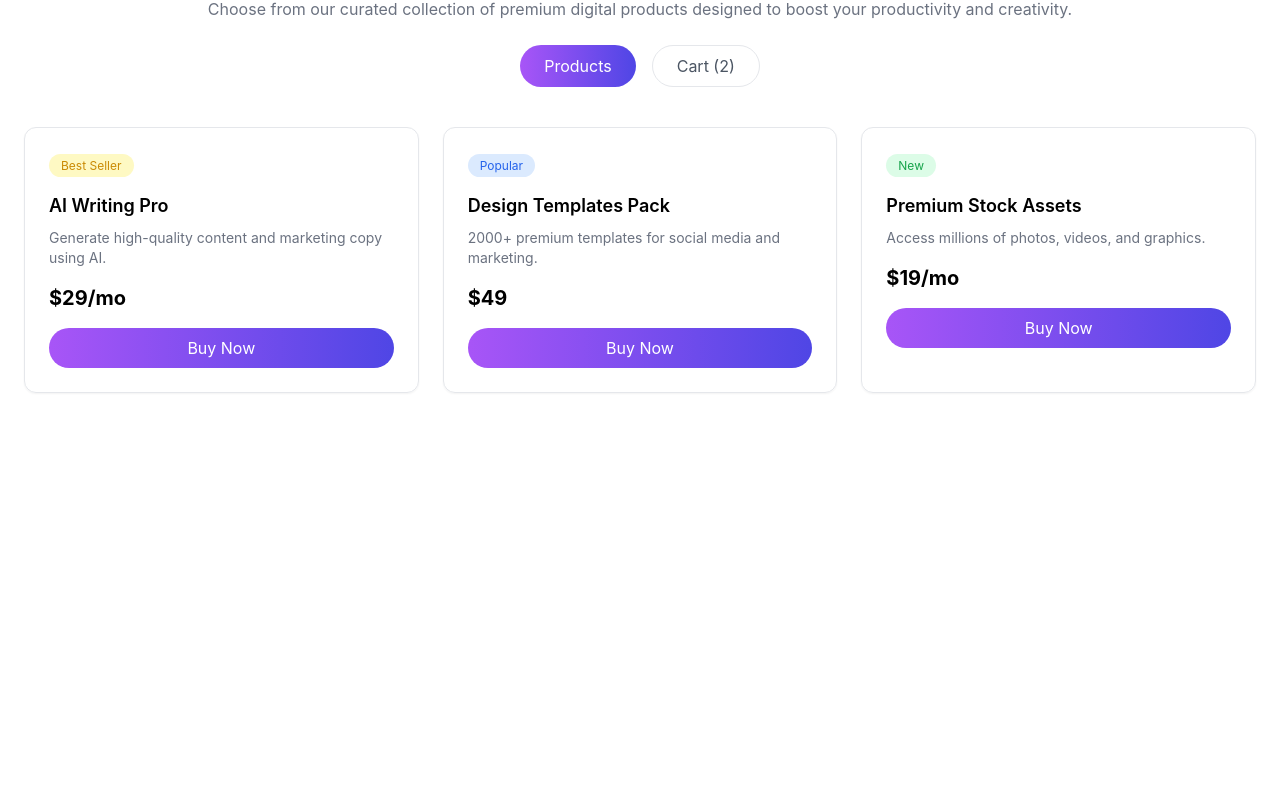
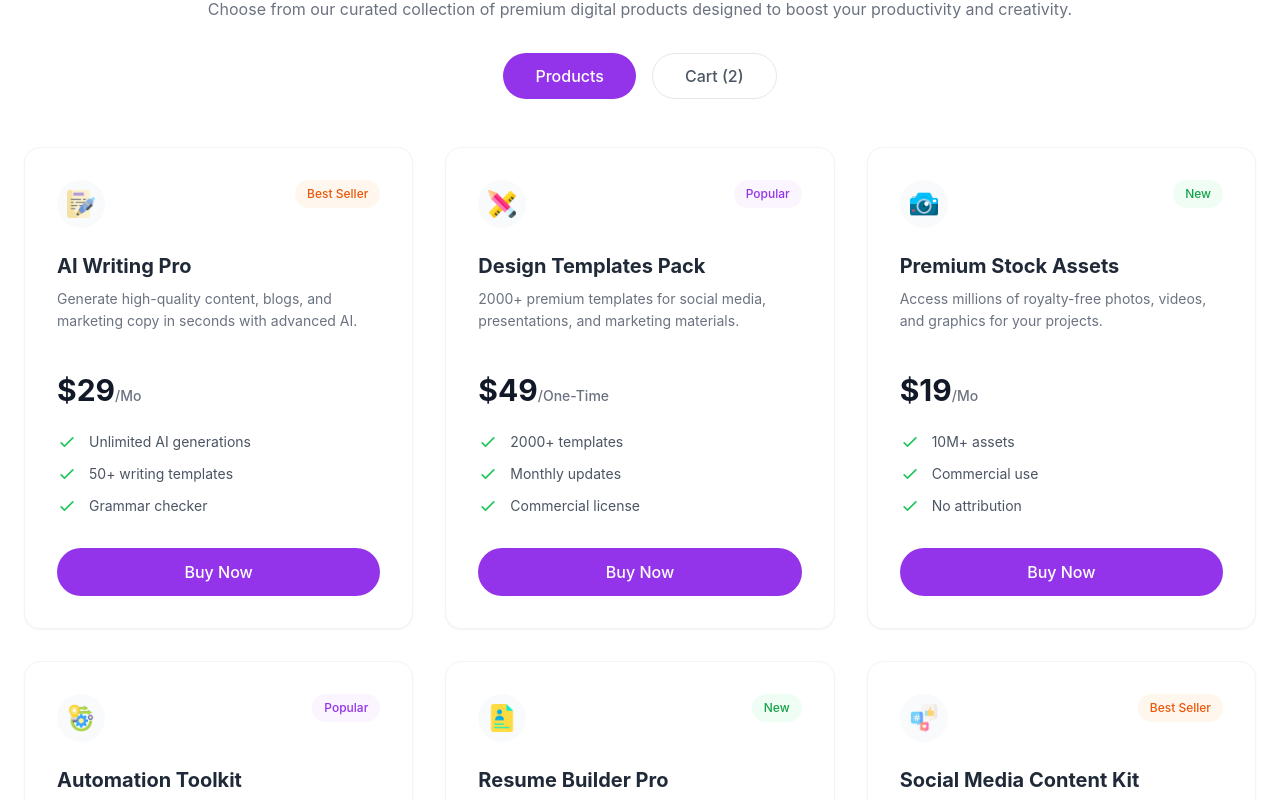
Before and after one commit to musfik070-gif/my-project, a React (Vite) app: page / in a window 1280 px wide. Shown: the part 1000-1800 px from the top of the page. Before the commit the page ends 1457 px from the top, so only its background shows below. Built offline with nearby package versions, Linux system fonts and the light colour scheme.

Commit message:
added array to product card

```diff
--- a/src/components/Products.jsx
+++ b/src/components/Products.jsx
@@ -1,87 +1,164 @@
+import React from "react";
+import writingIcon from "../../assetsmain/products/writing_2327400 1.png";
+import designIcon from "../../assetsmain/products/design-tool.png";
+import cameraIcon from "../../assetsmain/products/camera.png";
+import operationIcon from "../../assetsmain/products/operation.png";
+import portfolioIcon from "../../assetsmain/products/portfolio.png";
+import socialIcon from "../../assetsmain/products/social-media.png";
+
+const productData = [
+  {
+    title: "AI Writing Pro",
+    desc: "Generate high-quality content, blogs, and marketing copy in seconds with advanced AI.",
+    price: "$29",
+    billing: "/Mo",
+    badge: "Best Seller",
+    badgeColor: "bg-orange-50 text-orange-600",
+    icon: writingIcon,
+    features: [
+      "Unlimited AI generations",
+      "50+ writing templates",
+      "Grammar checker",
+    ],
+  },
+  {
+    title: "Design Templates Pack",
+    desc: "2000+ premium templates for social media, presentations, and marketing materials.",
+    price: "$49",
+    billing: "/One-Time",
+    badge: "Popular",
+    badgeColor: "bg-purple-50 text-purple-600",
+    icon: designIcon,
+    features: ["2000+ templates", "Monthly updates", "Commercial license"],
+  },
+  {
+    title: "Premium Stock Assets",
+    desc: "Access millions of royalty-free photos, videos, and graphics for your projects.",
+    price: "$19",
+    billing: "/Mo",
+    badge: "New",
+    badgeColor: "bg-green-50 text-green-600",
+    icon: cameraIcon,
+    features: ["10M+ assets", "Commercial use", "No attribution"],
+  },
+  {
+    title: "Automation Toolkit",
+    desc: "Automate repetitive tasks and streamline your workflow with powerful tools.",
+    price: "$79",
+    billing: "/Mo",
+    badge: "Popular",
+    badgeColor: "bg-purple-50 text-purple-600",
+    icon: operationIcon,
+    features: ["50+ automations", "API access", "Custom workflows"],
+  },
+  {
+    title: "Resume Builder Pro",
+    desc: "Create professional resumes and cover letters that land interviews.",
+    price: "$15",
+    billing: "/One-Time",
+    badge: "New",
+    badgeColor: "bg-green-50 text-green-600",
+    icon: portfolioIcon,
+    features: ["100+ templates", "ATS optimization", "Export to PDF"],
+  },
+  {
+    title: "Social Media Content Kit",
+    desc: "Complete toolkit for creating engaging social media content across all platforms.",
+    price: "$39",
+    billing: "/Mo",
+    badge: "Best Seller",
+    badgeColor: "bg-orange-50 text-orange-600",
+    icon: socialIcon,
+    features: ["5000+ assets", "Scheduler included", "Analytics dashboard"],
+  },
+];
+
+// আলাদা করা ProductCard কম্পোনেন্ট
+const ProductCard = ({ product }) => (
+  <div className="border border-gray-100 rounded-2xl p-6 md:p-8 shadow-sm hover:shadow-md transition bg-white flex flex-col h-full">
+    <div className="flex justify-between items-start mb-6">
+      <div className="w-12 h-12 flex items-center justify-center bg-gray-50 rounded-full p-2.5">
+        <img
+          src={product.icon}
+          alt={product.title}
+          className="w-full h-full object-contain"
+        />
+      </div>
+      <span
+        className={`text-xs px-3 py-1.5 rounded-full font-medium ${product.badgeColor}`}
+      >
+        {product.badge}
+      </span>
+    </div>
+
+    <h3 className="text-xl font-bold text-gray-800 mb-2">{product.title}</h3>
+
+    <p className="text-gray-500 text-sm leading-relaxed min-h-[60px]">
+      {product.desc}
+    </p>
+
+    <div className="mt-6 mb-6">
+      <span className="text-3xl font-bold text-gray-900">{product.price}</span>
+      <span className="text-sm text-gray-500 font-medium">
+        {product.billing}
+      </span>
+    </div>
+
+    <ul className="space-y-3 mb-8 flex-grow">
+      {product.features.map((feature, idx) => (
+        <li key={idx} className="flex items-center text-sm text-gray-600">
+          <svg
+            className="w-5 h-5 text-green-500 mr-3 flex-shrink-0"
+            fill="none"
+            viewBox="0 0 24 24"
+            stroke="currentColor"
+          >
+            <path
+              strokeLinecap="round"
+              strokeLinejoin="round"
+              strokeWidth="2"
+              d="M5 13l4 4L19 7"
+            />
+          </svg>
+          {feature}
+        </li>
+      ))}
+    </ul>
+
+    <button className="w-full bg-purple-600 hover:bg-purple-700 text-white py-3 rounded-full font-medium transition mt-auto">
+      Buy Now
+    </button>
+  </div>
+);
+
+// মূল Products কম্পোনেন্ট
 function Products() {
   return (
-    <div className="max-w-7xl mx-auto px-6 py-16">
-      {/* Title */}
-      <div className="text-center mb-10">
+    <div className="max-w-7xl mx-auto px-4 md:px-6 py-16">
+      <div className="text-center mb-12">
         <h2 className="text-3xl font-bold text-gray-800">
           Premium Digital Tools
         </h2>
-
         <p className="text-gray-500 mt-2">
           Choose from our curated collection of premium digital products
           designed to boost your productivity and creativity.
         </p>
 
-        {/* Tabs */}
-        <div className="flex justify-center gap-4 mt-6">
-          <button className="bg-gradient-to-r from-purple-500 to-indigo-600 text-white px-6 py-2 rounded-full">
+        <div className="flex justify-center gap-4 mt-8">
+          <button className="bg-purple-600 text-white px-8 py-2.5 rounded-full font-medium">
             Products
           </button>
-
-          <button className="border px-6 py-2 rounded-full text-gray-600">
+          <button className="border border-gray-200 text-gray-600 px-8 py-2.5 rounded-full font-medium hover:bg-gray-50 transition">
             Cart (2)
           </button>
         </div>
       </div>
 
-      {/* PRODUCT GRID */}
-      <div className="grid grid-cols-1 md:grid-cols-2 lg:grid-cols-3 gap-6">
-        {/* CARD 1 */}
-        <div className="border rounded-xl p-6 shadow-sm">
-          <span className="text-xs bg-yellow-100 text-yellow-600 px-3 py-1 rounded-full">
-            Best Seller
-          </span>
-
-          <h3 className="text-lg font-semibold mt-4">AI Writing Pro</h3>
-
-          <p className="text-gray-500 text-sm mt-2">
-            Generate high-quality content and marketing copy using AI.
-          </p>
-
-          <p className="text-xl font-bold mt-4">$29/mo</p>
-
-          <button className="w-full mt-4 bg-gradient-to-r from-purple-500 to-indigo-600 text-white py-2 rounded-full">
-            Buy Now
-          </button>
-        </div>
-
-        {/* CARD 2 */}
-        <div className="border rounded-xl p-6 shadow-sm">
-          <span className="text-xs bg-blue-100 text-blue-600 px-3 py-1 rounded-full">
-            Popular
-          </span>
-
-          <h3 className="text-lg font-semibold mt-4">Design Templates Pack</h3>
-
-          <p className="text-gray-500 text-sm mt-2">
-            2000+ premium templates for social media and marketing.
-          </p>
-
-          <p className="text-xl font-bold mt-4">$49</p>
-
-          <button className="w-full mt-4 bg-gradient-to-r from-purple-500 to-indigo-600 text-white py-2 rounded-full">
-            Buy Now
-          </button>
-        </div>
-
-        {/* CARD 3 */}
-        <div className="border rounded-xl p-6 shadow-sm">
-          <span className="text-xs bg-green-100 text-green-600 px-3 py-1 rounded-full">
-            New
-          </span>
-
-          <h3 className="text-lg font-semibold mt-4">Premium Stock Assets</h3>
-
-          <p className="text-gray-500 text-sm mt-2">
-            Access millions of photos, videos, and graphics.
-          </p>
-
-          <p className="text-xl font-bold mt-4">$19/mo</p>
-
-          <button className="w-full mt-4 bg-gradient-to-r from-purple-500 to-indigo-600 text-white py-2 rounded-full">
-            Buy Now
-          </button>
-        </div>
+      {/* ProductCard ম্যাপ করা হয়েছে */}
+      <div className="grid grid-cols-1 md:grid-cols-2 lg:grid-cols-3 gap-6 lg:gap-8">
+        {productData.map((item, index) => (
+          <ProductCard key={index} product={item} />
+        ))}
       </div>
     </div>
   );
```
